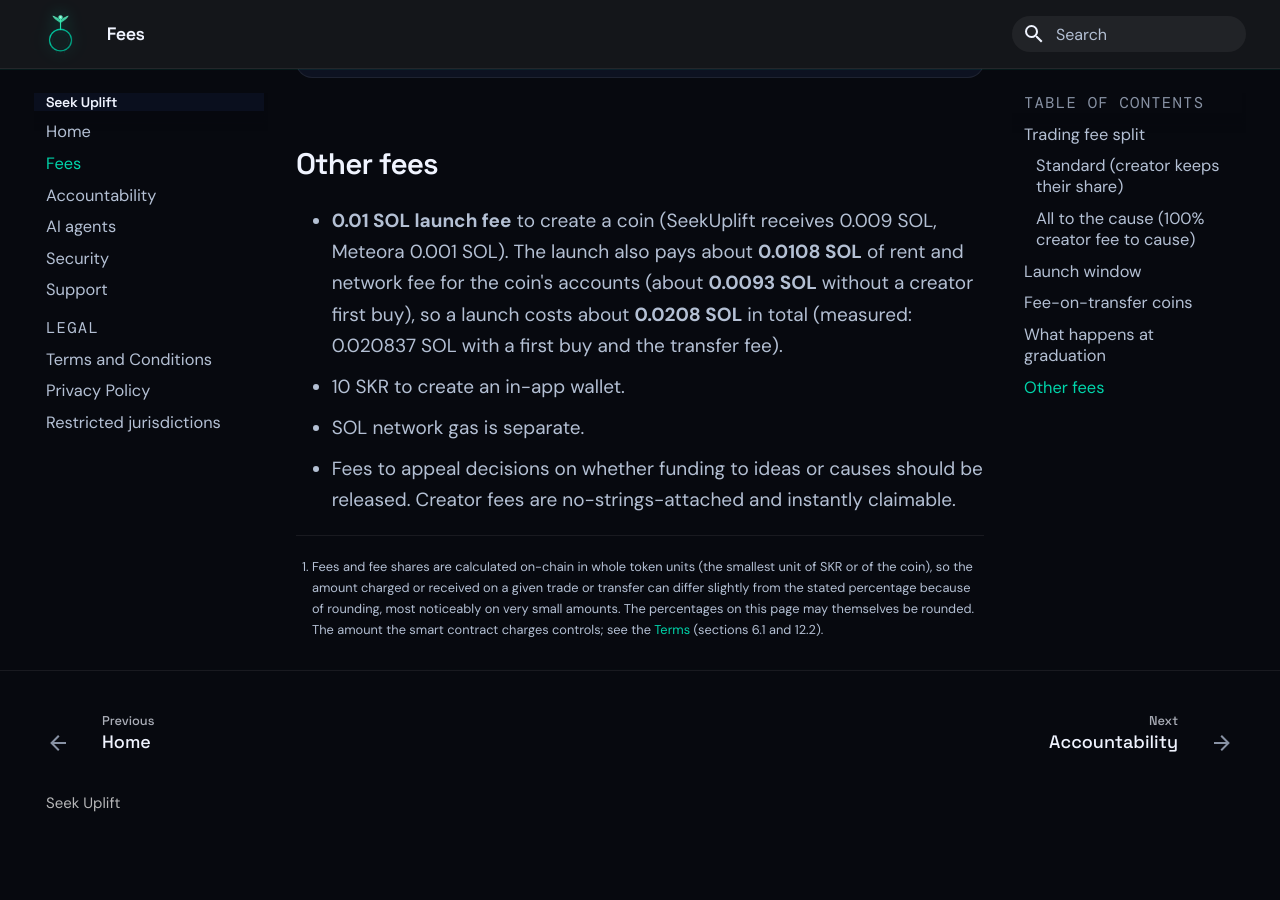
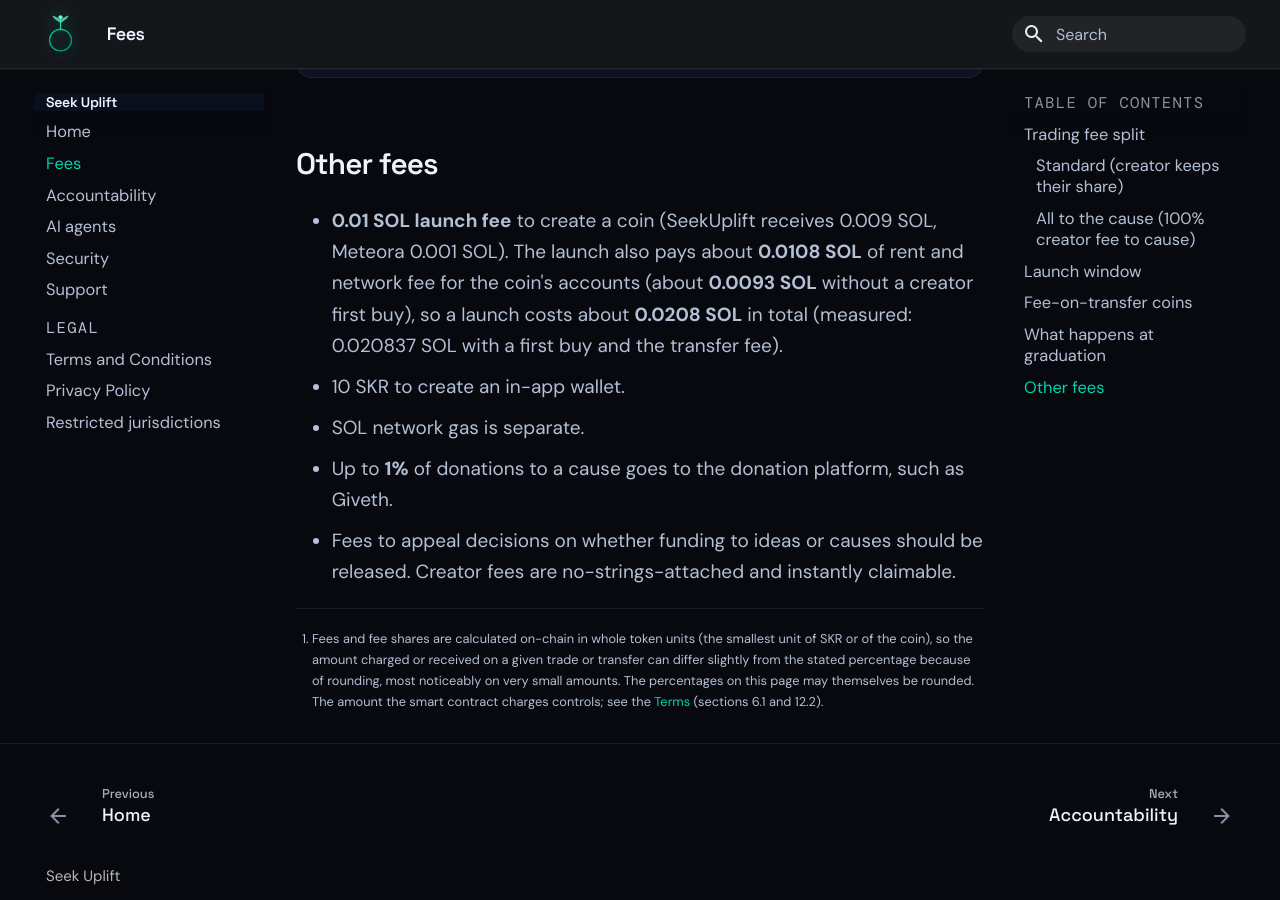
Before and after one commit to seekuplift/wiki, an MkDocs documentation site: the page built from docs/fees.md, in a window 1280 px wide and 900 px high, scrolled down 5268 px. Built offline with MkDocs 1.6.1 and Material for MkDocs 9.7.7, drawn with Linux system fonts in a browser that asks for light colours; some web fonts are replaced; comment, search, counter and statistics services are not loaded; before the commit the page ends 6096 px from its top, so only the background shows below that.

Commit message:
fees: note up to 1% of donations goes to the donation platform
Co-Authored-By: Claude Opus 5.5 <noreply@anthropic.com>
Claude-Session: https://claude.ai/code/session_01JvGPQQttNEQdawd56xJ6Uj

```diff
--- a/docs/fees.md
+++ b/docs/fees.md
@@ -70,6 +70,7 @@ When the curve fills, Meteora moves the coin to a DAMM v2 pool.
 - **0.01 SOL launch fee** to create a coin (SeekUplift receives 0.009 SOL, Meteora 0.001 SOL). The launch also pays about **0.0108 SOL** of rent and network fee for the coin's accounts (about **0.0093 SOL** without a creator first buy), so a launch costs about **0.0208 SOL** in total (measured: 0.020837 SOL with a first buy and the transfer fee).
 - 10 SKR to create an in-app wallet.
 - SOL network gas is separate.
+- Up to **1%** of donations to a cause goes to the donation platform, such as Giveth.
 - Fees to appeal decisions on whether funding to ideas or causes should be released. Creator fees are no-strings-attached and instantly claimable.
 
 [^rounding]: Fees and fee shares are calculated on-chain in whole token units (the smallest unit of SKR or of the coin), so the amount charged or received on a given trade or transfer can differ slightly from the stated percentage because of rounding, most noticeably on very small amounts. The percentages on this page may themselves be rounded. The amount the smart contract charges controls; see the [Terms](terms.md) (sections 6.1 and 12.2).
```
